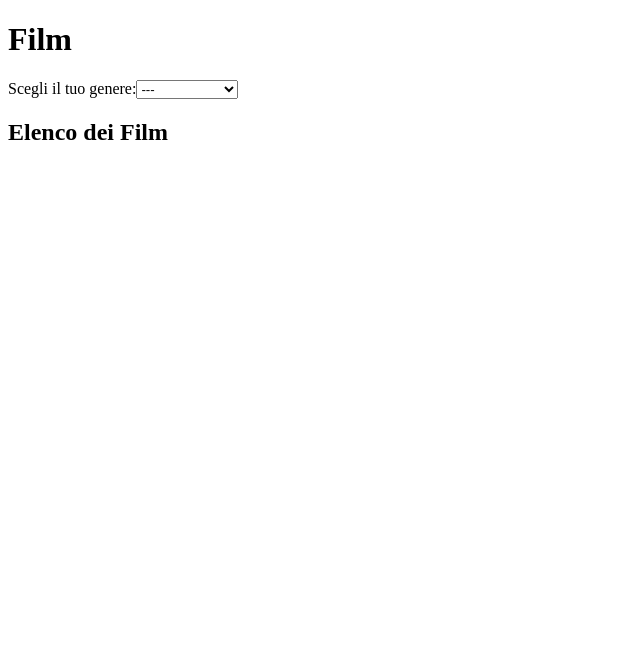
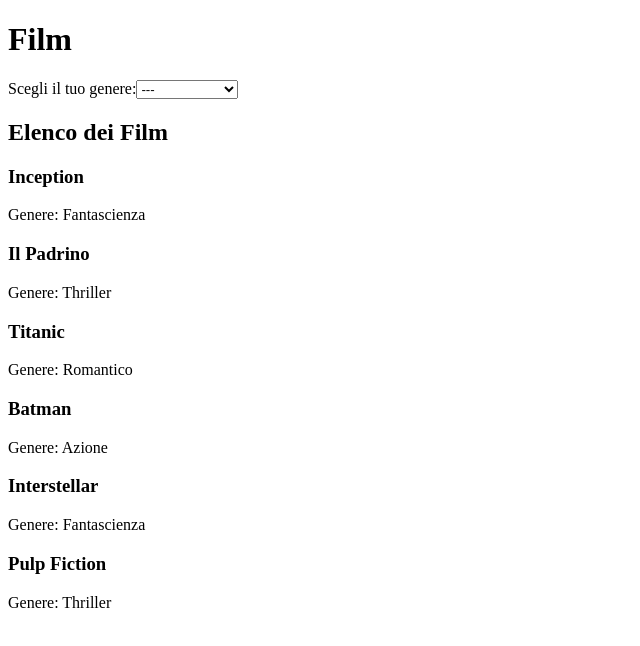
Before and after one commit to LindaTancini/react-movie-filter, a React (Vite) app: page / in a window 1280 px wide. Shown: the top 646 px of the page, without its empty margins (0-640 px from the left). Built offline with nearby package versions, Linux system fonts and the light colour scheme.

Commit message:
feat: added map

```diff
--- a/src/App.jsx
+++ b/src/App.jsx
@@ -21,13 +21,20 @@
       <label>Scegli il tuo genere:</label>
       <select>
         <option value="">---</option>
-        <option>Fantascienza</option>
-        <option>Thriller</option>
-        <option>Romantico</option>
-        <option>Azione</option>
+        <option value="Fantascienza">Fantascienza</option>
+        <option value="Thriller">Thriller</option>
+        <option value="Romantico">Romantico</option>
+        <option value="Azione">Azione</option>
       </select>
       <section>
         <h2>Elenco dei Film</h2>
+        {/*AGGIUNGO MAP PER ITINERARE NELL'ARAY E TROVARE TITOLO E GENERE*/}
+        {movies.map((movie, index) => (
+          <article key={index}>
+            <h3>{movie.title}</h3>
+            <p>Genere: {movie.genre}</p>
+          </article>
+        ))}
       </section>
     </div>
   );
```
